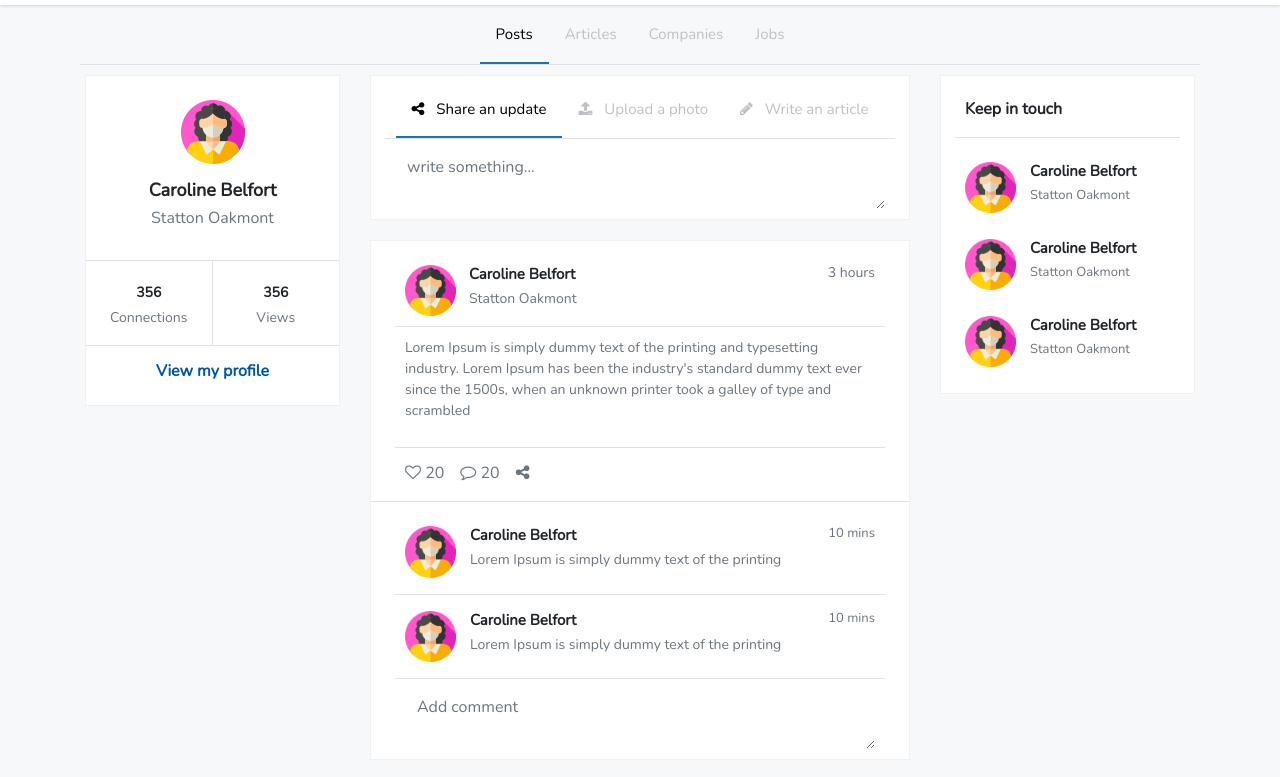
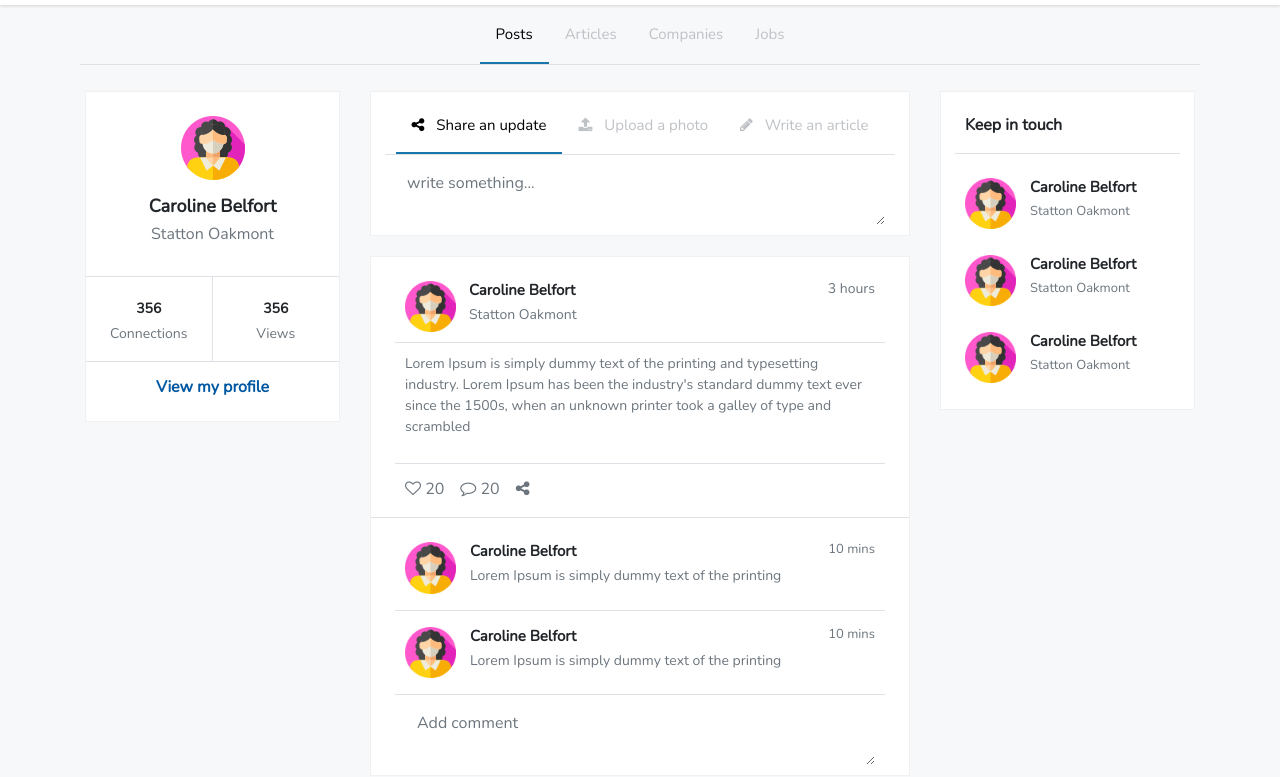
Before and after one commit to Ruchitha2018/binary-numbers-task, a plain HTML site: page index.html in a window 1280 px wide. Shown: the part 51-828 px from the top of the page. Drawn offline with nearby package versions, Linux system fonts and the light colour scheme.

Commit message:
Indendation Fixed

```diff
--- a/index.html
+++ b/index.html
@@ -62,7 +62,7 @@
                 </ul>
               </div>
             </div>
-    <div class = "row">
+            <div class = "row pt-3">
               <div class = "col-md-3 profile">
                 <div class = "box box-sticky pt-4">
                   <div class = "box-img">
```
Lines whose indentation alone changed are shown as unchanged.
